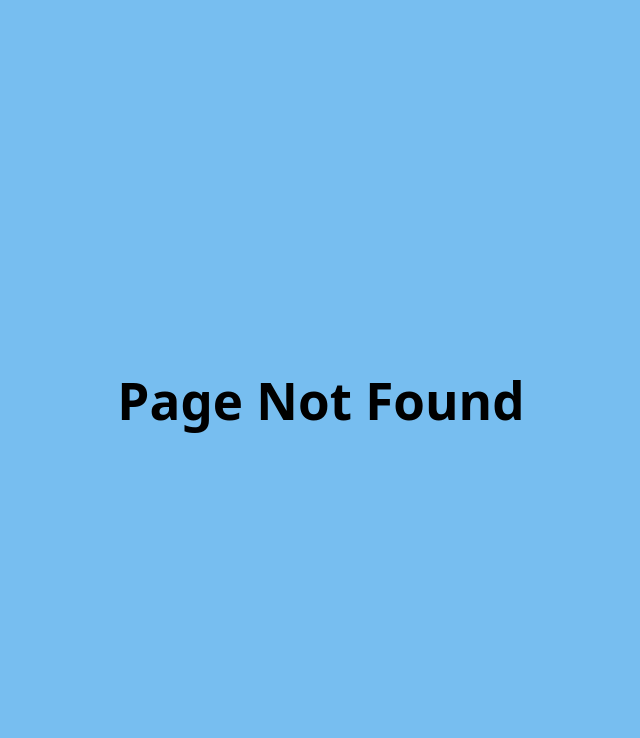
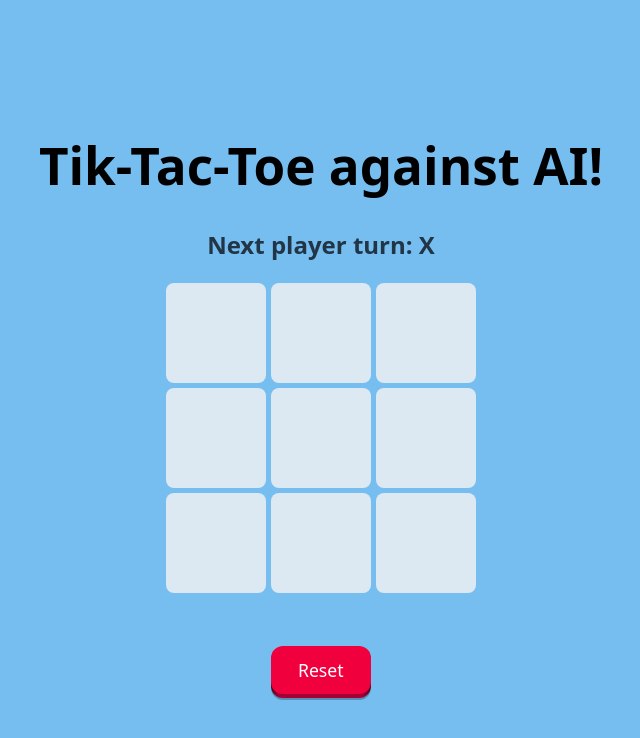
Before and after one commit to Aulanko/Tik-Tak-Toe, a React (Vite) app: page /bot_easy in a window 1280 px wide. Before the commit this address had no page. Shown: the top 738 px of the page, without its empty margins (319-959 px from the left). Built offline with nearby package versions, Linux system fonts and the light colour scheme.

Commit message:
Added a new page for playing against a bot/AI. The functionality for AI is not there yet, but will be developed in the future.

```diff
--- /dev/null
+++ b/src/bots/Bot_easy.jsx
@@ -0,0 +1,187 @@
+import { useEffect, useState } from 'react'
+
+import './bots.css'
+
+function Bot_easy()  {
+  const [turn, setTurn] = useState('X')
+  const [XBoxes, setXBoxes] = useState([])
+  const [OBoxes, setOBoxes] = useState([])
+  const  [draw, setDraw] = useState(false)
+  const [winned, setWinned] = useState(false)
+  const  [XWins, setXWins] = useState(false)
+  const [OWins, setOWins] = useState(false)
+  const [winningPattern, setWinningPattern] = useState([])
+
+  const whatToWin  = [
+    [1,2,3],[4,5,6],[7,8,9],
+    [1,4,7],[2,5,8],[3,6,9],
+    [1,5,9],[3,5,7]
+  ]
+
+
+
+  const checkWin =(playerMoves) =>{
+    const pattern = whatToWin.find(pattern =>
+      pattern.every(pos => playerMoves.includes(pos))
+    );
+    if(pattern){
+      setWinningPattern(pattern)
+      return true
+    }
+    else{
+      return false;
+    }
+    }
+
+  const checkDraw = () => {
+  return XBoxes.length + OBoxes.length === 9 && !winned
+}
+
+  useEffect(()=>{
+    if(checkWin(XBoxes)){
+      setXWins(true)
+      setWinned(true)
+    } else if(checkWin(OBoxes)){
+      setOWins(true)
+      setWinned(true)
+    }
+    else if(checkDraw()){
+      setDraw(true)
+    }
+  },[XBoxes, OBoxes])
+
+  const handleClick = (e) =>{
+    if(e.target.innerText || winned){
+      return;
+    }
+
+
+
+
+    e.target.innerText=turn
+    const cellId = parseInt(e.target.id)
+
+    if(turn=='X'){
+      setXBoxes([...XBoxes, cellId])
+      e.target.style.color = '#213547'
+      e.target.style.backgroundColor = '#FF894F'
+      setTurn('O')
+
+    }
+    if(turn=='O'){
+      setOBoxes([...OBoxes,  cellId])
+      e.target.style.color ='white'
+      e.target.style.backgroundColor = '#34699A'
+
+
+
+      setTurn('X')
+    }
+  }
+
+  const handleReset = () =>{
+    setTurn('X')
+    setXBoxes([])
+    setOBoxes([])
+    setDraw(false)
+    setWinned(false)
+    setXWins(false)
+    setOWins(false)
+    const allBoxes = document.querySelectorAll(".cell")
+    allBoxes.forEach(box => box.innerText = '')
+    allBoxes.forEach(box => box.style.backgroundColor='')
+  }
+
+  const renderWinLine =() =>{
+    if(!winningPattern.length){
+      return null;
+    }
+
+    const firstCell = document.getElementById(winningPattern[0]);
+    const lastCell = document.getElementById(winningPattern[winningPattern.length-1]);
+    const board = document.querySelector('.board')
+
+    const firstRect = firstCell.getBoundingClientRect();
+    const lastRect = lastCell.getBoundingClientRect();
+    const boardRect = board.getBoundingClientRect();
+
+    const firstX = firstRect.left-boardRect.left + firstRect.width/2;
+    const firstY = firstRect.top-boardRect.top + firstRect.height/2;
+    const lastX = lastRect.left -boardRect.left + lastRect.width/2;
+    const lastY = lastRect.top - boardRect.top + lastRect.height/2;
+
+    const length = Math.sqrt(
+      Math.pow(lastX - firstX,2) +
+      Math.pow(lastY - firstY,2)
+
+    );
+
+    const angle = Math.atan2(
+      lastY - firstY,
+      lastX - firstX
+    ) *180/Math.PI;
+
+
+
+    return (
+    <div
+      className="win-line"
+      style={{
+        '--angle': `${angle}deg`,
+        left: `${firstX}px`,
+        top: `${firstY}px`,
+        width: `${length}px`,
+      }}
+    />
+  );
+
+
+  }
+
+  return (
+    <>
+      <div>
+        <h1>Tik-Tac-Toe against AI!</h1>
+
+         <h2>
+          {
+            XWins? "Winner: X":
+            OWins? "Winner: O":
+            draw? "It's a draw":
+            `Next player turn: ${turn}`
+
+          }
+      </h2>
+
+
+
+        <div className='board'>
+          <button id="1" onClick={handleClick} className='cell'></button>
+          <button id="2" onClick={handleClick} className='cell'></button>
+          <button id="3" onClick={handleClick} className='cell'></button>
+
+          <button id="4" onClick={handleClick} className='cell'></button>
+          <button id="5" onClick={handleClick} className='cell'></button>
+          <button id="6" onClick={handleClick} className='cell'></button>
+
+          <button id="7" onClick={handleClick} className='cell'></button>
+          <button id="8" onClick={handleClick} className='cell'></button>
+          <button id="9" onClick={handleClick} className='cell'></button>
+
+          {winned&& renderWinLine()}
+
+        </div>
+
+
+        <button className='reset-btn' id='reset-btn' onClick={handleReset}>
+          <span className="shadow"></span>
+          <span className="edge"></span>
+          <span className="front text"> Reset
+          </span>
+        </button>
+      </div>
+    </>
+  )
+}
+
+export default Bot_easy
--- /dev/null
+++ b/src/bots/bots.css
@@ -0,0 +1,131 @@
+#root {
+  max-width: 1280px;
+  margin: 0 auto;
+  padding: 2rem;
+  text-align: center;
+  align-items: center;
+}
+
+
+.board{
+  position: relative;
+  display: grid;
+  grid-template-columns: repeat(3, 100px);
+  grid-template-rows: repeat(3, 100px);
+  gap: 5px;
+  align-self: center;
+  justify-content: center;
+}
+
+
+
+/* From Uiverse.io by cssbuttons-io */
+.reset-btn {
+ margin-top: 10%;
+ position: relative;
+ border: none;
+ background: transparent;
+ padding: 0;
+ cursor: pointer;
+ outline-offset: 4px;
+ transition: filter 250ms;
+ user-select: none;
+ touch-action: manipulation;
+}
+
+.shadow {
+ position: absolute;
+ top: 0;
+ left: 0;
+ width: 100%;
+ height: 100%;
+ border-radius: 12px;
+ background: hsl(0deg 0% 0% / 0.25);
+ will-change: transform;
+ transform: translateY(2px);
+ transition: transform
+    600ms
+    cubic-bezier(.3, .7, .4, 1);
+}
+
+.edge {
+ position: absolute;
+ top: 0;
+ left: 0;
+ width: 100%;
+ height: 100%;
+ border-radius: 12px;
+ background: linear-gradient(
+    to left,
+    hsl(340deg 100% 16%) 0%,
+    hsl(340deg 100% 32%) 8%,
+    hsl(340deg 100% 32%) 92%,
+    hsl(340deg 100% 16%) 100%
+  );
+}
+
+.front {
+ display: block;
+ position: relative;
+ padding: 12px 27px;
+ border-radius: 12px;
+ font-size: 1.1rem;
+ color: white;
+ background: hsl(345deg 100% 47%);
+ will-change: transform;
+ transform: translateY(-4px);
+ transition: transform
+    600ms
+    cubic-bezier(.3, .7, .4, 1);
+}
+
+.reset-btn:hover {
+ filter: brightness(110%);
+}
+
+.reset-btn:hover .front {
+ transform: translateY(-6px);
+ transition: transform
+    250ms
+    cubic-bezier(.3, .7, .4, 1.5);
+}
+
+.reset-btn:active .front {
+ transform: translateY(-2px);
+ transition: transform 34ms;
+}
+
+.reset-btn:hover .shadow {
+ transform: translateY(4px);
+ transition: transform
+    250ms
+    cubic-bezier(.3, .7, .4, 1.5);
+}
+
+.reset-btn:active .shadow {
+ transform: translateY(1px);
+ transition: transform 34ms;
+}
+
+.reset-btn:focus:not(:focus-visible) {
+ outline: none;
+}
+
+
+@keyframes drawLine {
+  from {
+    transform: rotate(var(--angle)) scaleX(0);
+  }
+  to {
+    transform: rotate(var(--angle)) scaleX(1);
+  }
+}
+
+.win-line {
+  transform-origin: left center;
+  background-color: white;
+  height: 6px;
+  position: absolute;
+  z-index: 10;
+  animation: drawLine 0.8s ease-out forwards;
+}
--- a/src/main.jsx
+++ b/src/main.jsx
@@ -5,6 +5,7 @@ import {BrowserRouter, Routes, Route} from 'react-router-dom'
 import './index.css'
 import App from './App.jsx'
 import Start from './start screen/start.jsx'
+import Bot_easy from './bots/Bot_easy.jsx'
 
 createRoot(document.getElementById('root')).render(
   <StrictMode>
@@ -12,6 +13,7 @@ createRoot(document.getElementById('root')).render(
       <Routes>
         <Route path='/' element={<Start />} />
         <Route path='/app' element={<App />} />
+        <Route path='bot_easy' element={<Bot_easy />} />
         <Route path="*" element={<h1>Page Not Found</h1>} />
       </Routes>
     </BrowserRouter>
--- a/src/start screen/start.jsx
+++ b/src/start screen/start.jsx
@@ -44,9 +44,13 @@ const Start =  () =>{
                             </button>
                         </Link>
 
-                        <button className="gif-button" style={{ backgroundImage: `url(${vsAIGif})` }}>
-                            Play against AI
-                        </button>
+                        <Link to='/bot_easy'>
+                            <button className="gif-button" style={{ backgroundImage: `url(${vsAIGif})` }}>
+                                Play against AI
+                            </button>
+
+                        </Link>
+
 
 
                 </div>
```
